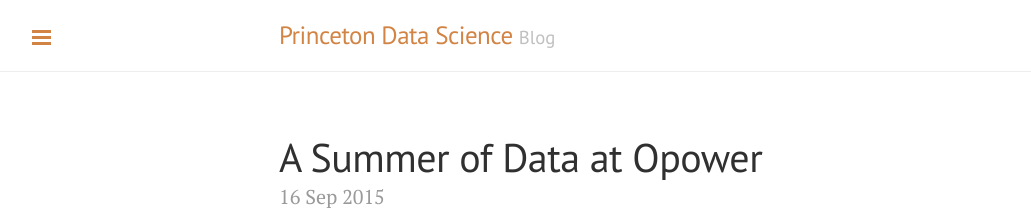
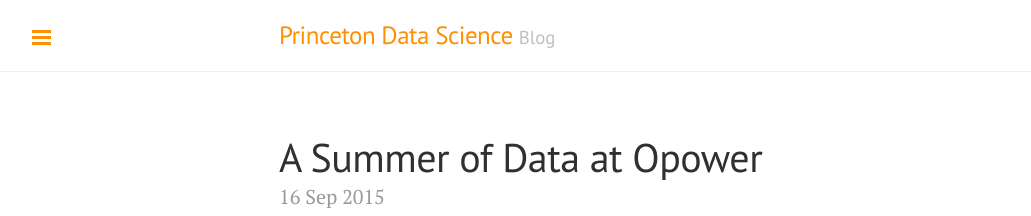
Before and after one commit to princetonds/deprecated-blog, a Jekyll site: the page built from _posts/2015-09-16-data_at_opower.md, in a window 1280 px wide. Shown: the top 216 px of the page, without its empty margins (1-1032 px from the left). Built offline with Jekyll 4.4.1, drawn with Linux system fonts in a browser that asks for light colours; Markdown is read by kramdown in place of the engine named in the settings.

Commit message:
changed blog color from default orange to Princeton Orange

```diff
--- a/_layouts/default.html
+++ b/_layouts/default.html
@@ -4,7 +4,7 @@
   {% include head.html %}
 
   <body>
-  <body class="theme-base-09">
+  <body class="theme-base-0g">
      </body>
 
 
--- a/public/css/lanyon.css
+++ b/public/css/lanyon.css
@@ -528,6 +528,18 @@
 }
 
 
+/* Princeton Color  */
+.theme-base-0g .sidebar,
+.theme-base-0g .sidebar-toggle:active,
+.theme-base-0g #sidebar-checkbox:checked ~ .sidebar-toggle {
+  background-color: #FF8F00;
+}
+.theme-base-0g .container a,
+.theme-base-0g .sidebar-toggle,
+.theme-base-0g .related-posts li a:hover {
+  color: #FF8F00;
+}
+
 /*
  * Overlay sidebar
  *
```
Also changed, not shown: 8 other files.
